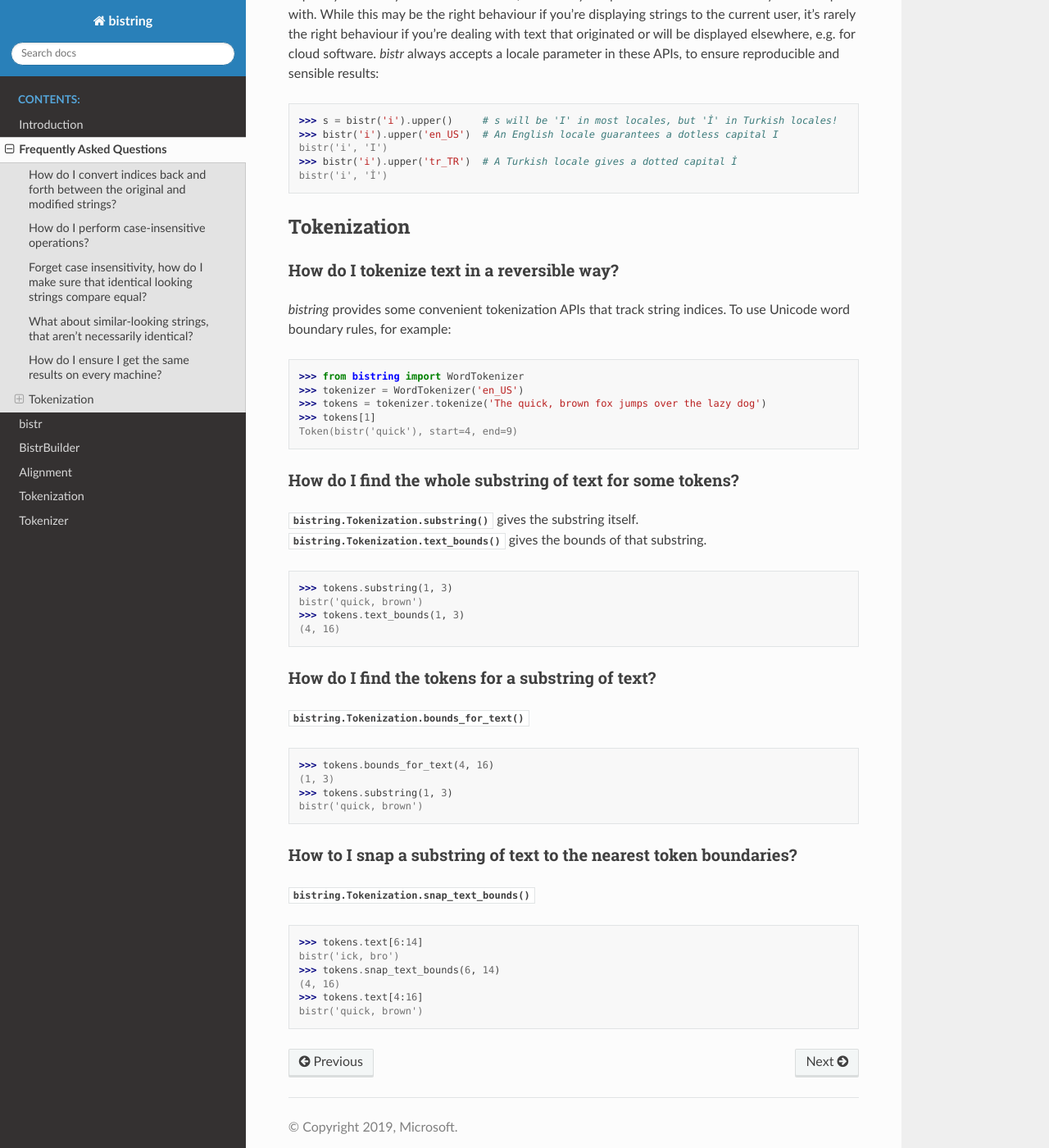
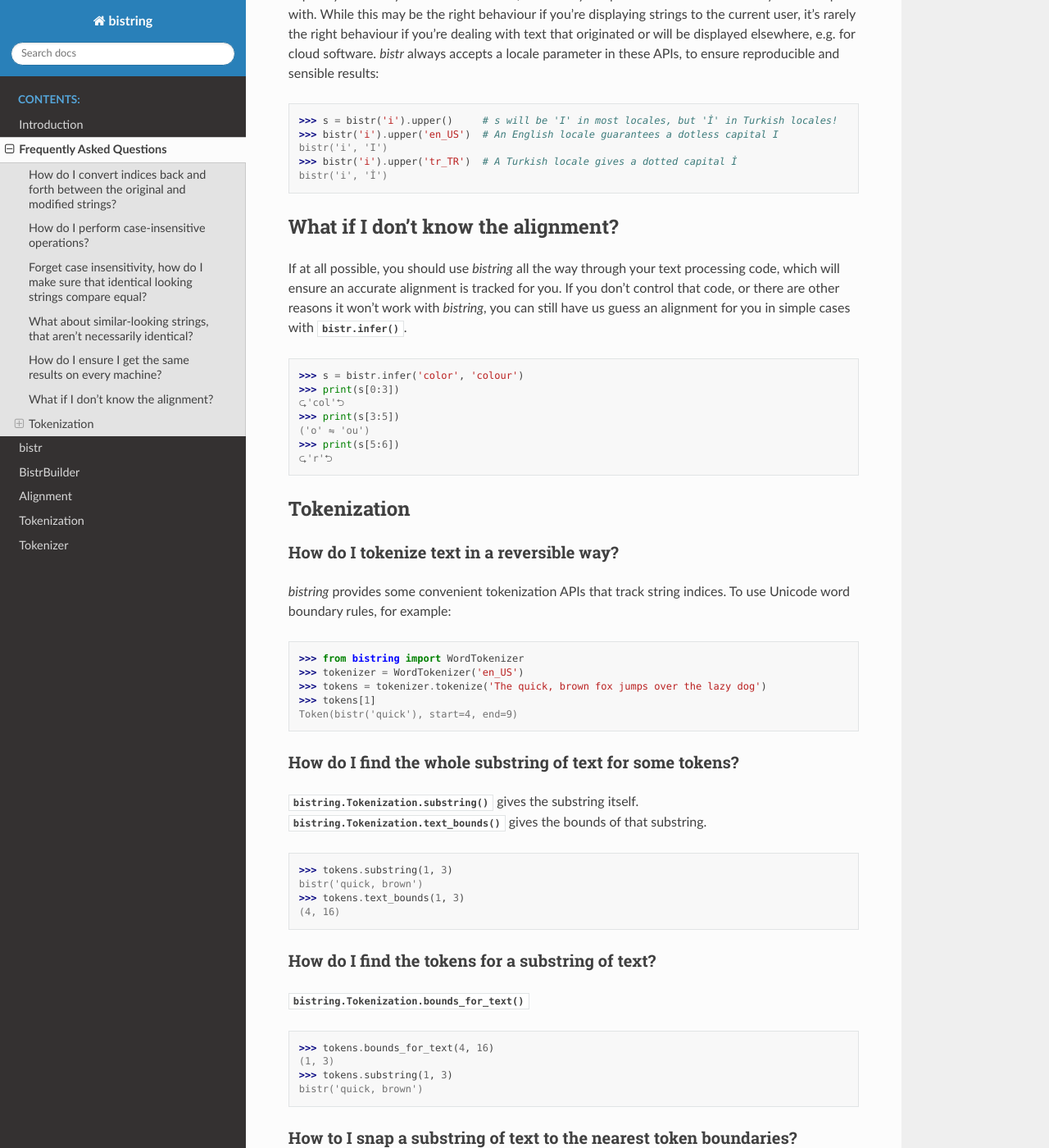
Before and after one commit to microsoft/bistring, a Sphinx documentation site: the page built from docs/FAQ.rst, in a window 1280 px wide and 1400 px high, scrolled down 1887 px. Shown: the whole window at 82% size. Built offline with Sphinx 7.4.7 and the Read the Docs theme 2.0.0, drawn with Linux system fonts in a browser that asks for light colours; some of the changed text lies outside the part shown.

Commit message:
docs: Add FAQs about inferring alignments

```diff
--- a/docs/FAQ.rst
+++ b/docs/FAQ.rst
@@ -93,6 +93,21 @@ While this may be the right behaviour if you're displaying strings to the curren
     bistr('i', 'İ')
 
 
+What if I don't know the alignment?
+-----------------------------------
+
+If at all possible, you should use `bistring` all the way through your text processing code, which will ensure an accurate alignment is tracked for you.
+If you don't control that code, or there are other reasons it won't work with `bistring`, you can still have us guess an alignment for you in simple cases with :meth:`bistr.infer`.
+
+    >>> s = bistr.infer('color', 'colour')
+    >>> print(s[0:3])
+    ⮎'col'⮌
+    >>> print(s[3:5])
+    ('o' ⇋ 'ou')
+    >>> print(s[5:6])
+    ⮎'r'⮌
+
+
 Tokenization
 ------------
 
@@ -143,3 +158,16 @@ How to I snap a substring of text to the nearest token boundaries?
     (4, 16)
     >>> tokens.text[4:16]
     bistr('quick, brown')
+
+
+What if I don't know the token positions?
+^^^^^^^^^^^^^^^^^^^^^^^^^^^^^^^^^^^^^^^^^
+
+If at all possible, you should use a :class:`bistr.Tokenizer` or some other method that tokenizes with position information.
+If you can't, you can use :meth:`bistr.Tokenization.infer` to guess the alignment for you:
+
+    >>> tokens = Tokenization.infer('hello, world!', ['hello', 'world'])
+    >>> tokens[0]
+    Token(bistr('hello'), start=0, end=5)
+    >>> tokens[1]
+    Token(bistr('world'), start=7, end=12)
```
Also changed, not shown: other parts of docs/FAQ.rst (+1 -1 lines).
